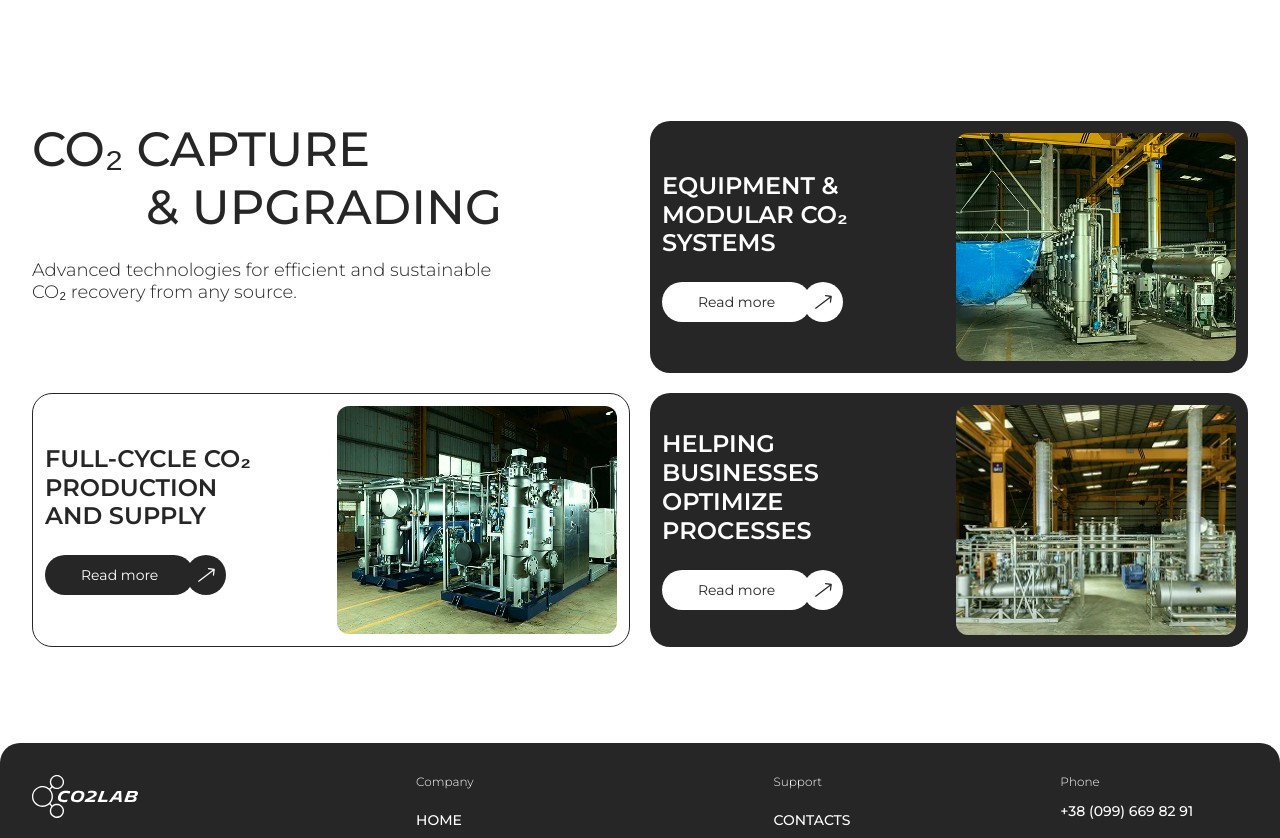
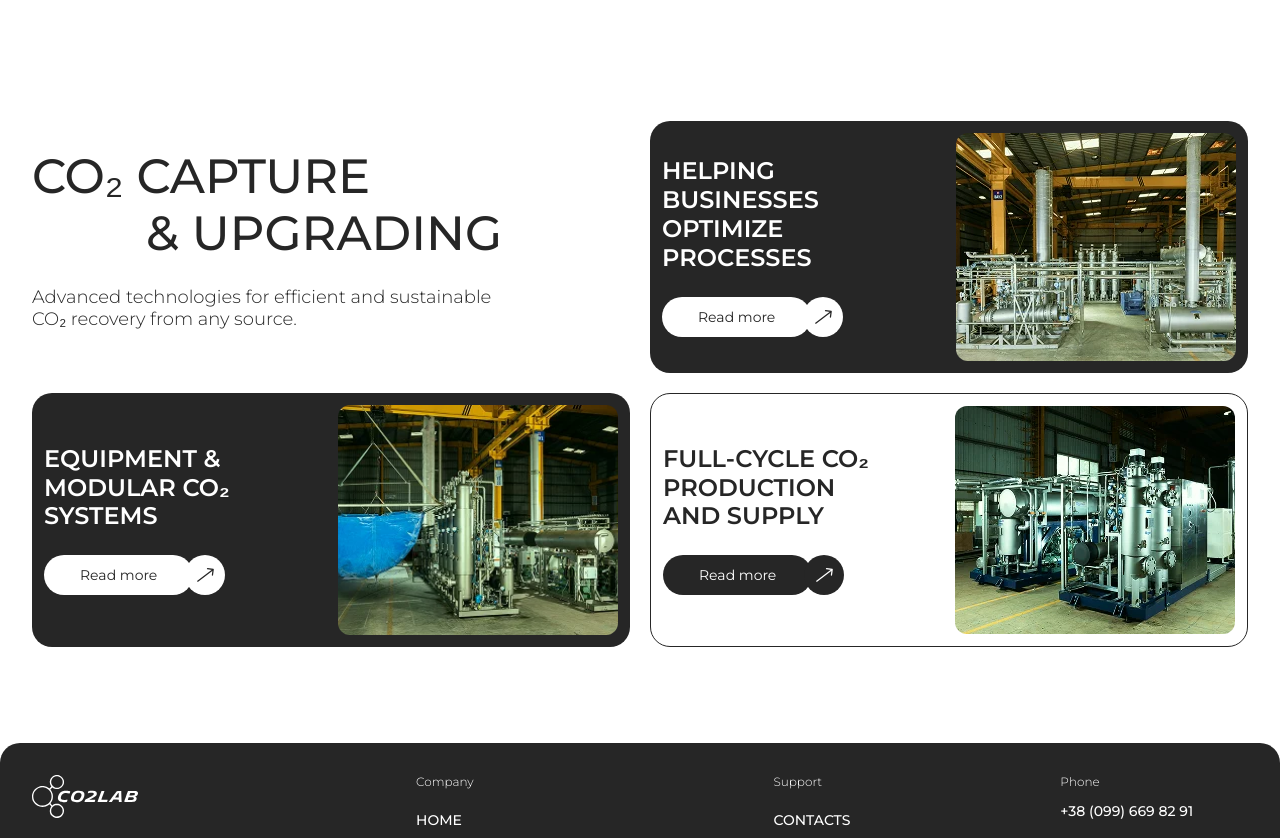
Before and after one commit to cyanidium-dev/co2lab, a Next.js app: page /solutions/engineering-solutions in a window 1280 px wide. Shown: the part 760-1598 px from the top of the page. Built offline with nearby package versions, Linux system fonts and the light colour scheme.

Commit message:
updated styles

```diff
--- a/src/components/engineeringSolutionsPage/technologies/Technologies.tsx
+++ b/src/components/engineeringSolutionsPage/technologies/Technologies.tsx
@@ -34,7 +34,10 @@ export default function Technologies() {
     <section className="py-12 lg:pt-[136px] lg:pb-24 relative">
       <Container className="relative z-10">
         <ul className="flex flex-col md:flex-row md:flex-wrap gap-4 md:gap-5 list-none p-0 m-0">
-          <li key="title" className="pb-4 md:w-[calc(50%-10px)]">
+          <li
+            key="title"
+            className="pb-4 md:w-[calc(50%-10px)] md:order-1 md:my-auto"
+          >
             <SectionTitle className="mb-3 lg:mb-6 lg:text-[44px] xl:text-[48px]">
               <span className="block">CO₂ capture</span>
               <span className="block pl-[114px]">& upgrading</span>
@@ -46,7 +49,16 @@ export default function Technologies() {
           </li>
 
           {technologies.map((item, idx) => (
-            <li key={item.href} className="md:w-[calc(50%-10px)] md:h-auto">
+            <li
+              key={item.href}
+              className={`md:w-[calc(50%-10px)] md:h-auto ${
+                idx === 2
+                  ? "md:order-2"
+                  : idx === 3
+                    ? "md:order-4"
+                    : "md:order-3"
+              }`}
+            >
               <Link
                 href={item.href}
                 className={`group flex gap-3 md:items-center md:h-full p-4 lg:p-3 justify-between transition-opacity xl:hover:opacity-95 focus-visible:opacity-95 outline-none rounded-[20px] overflow-hidden ${
```
